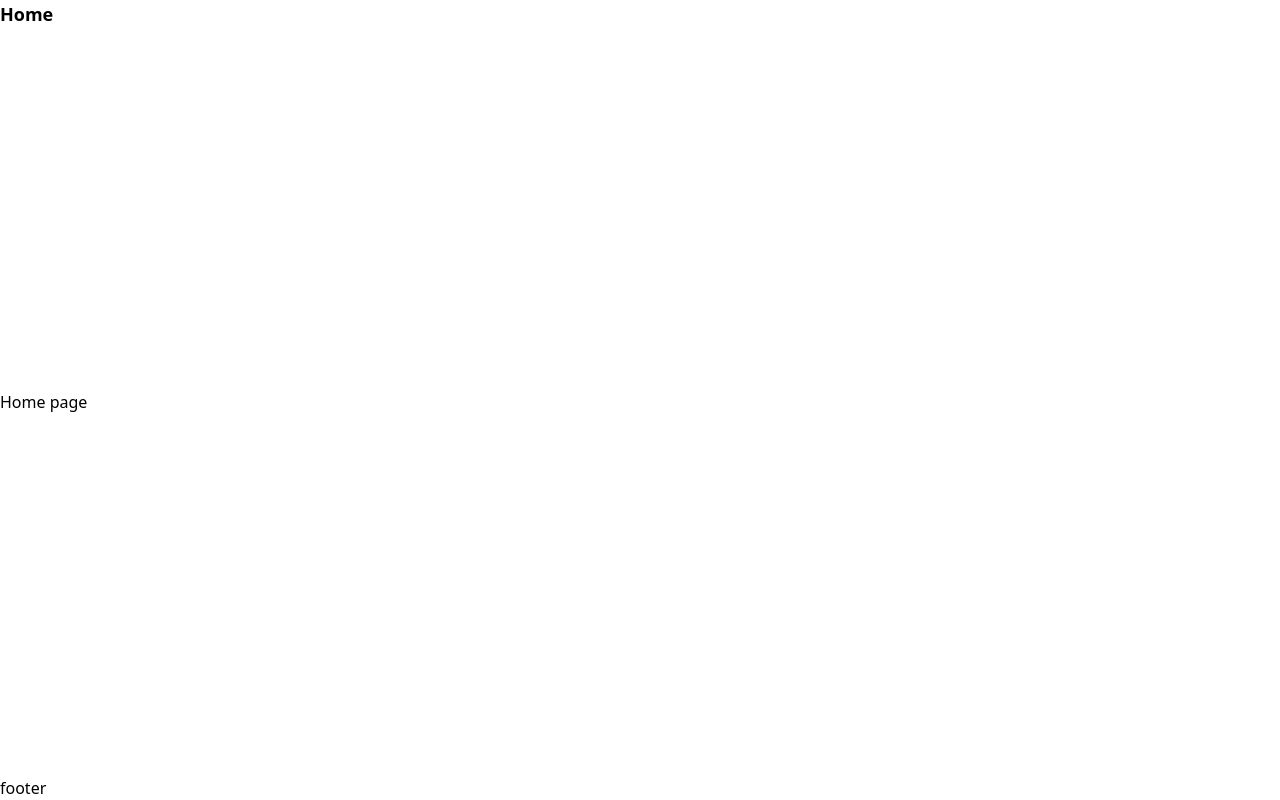
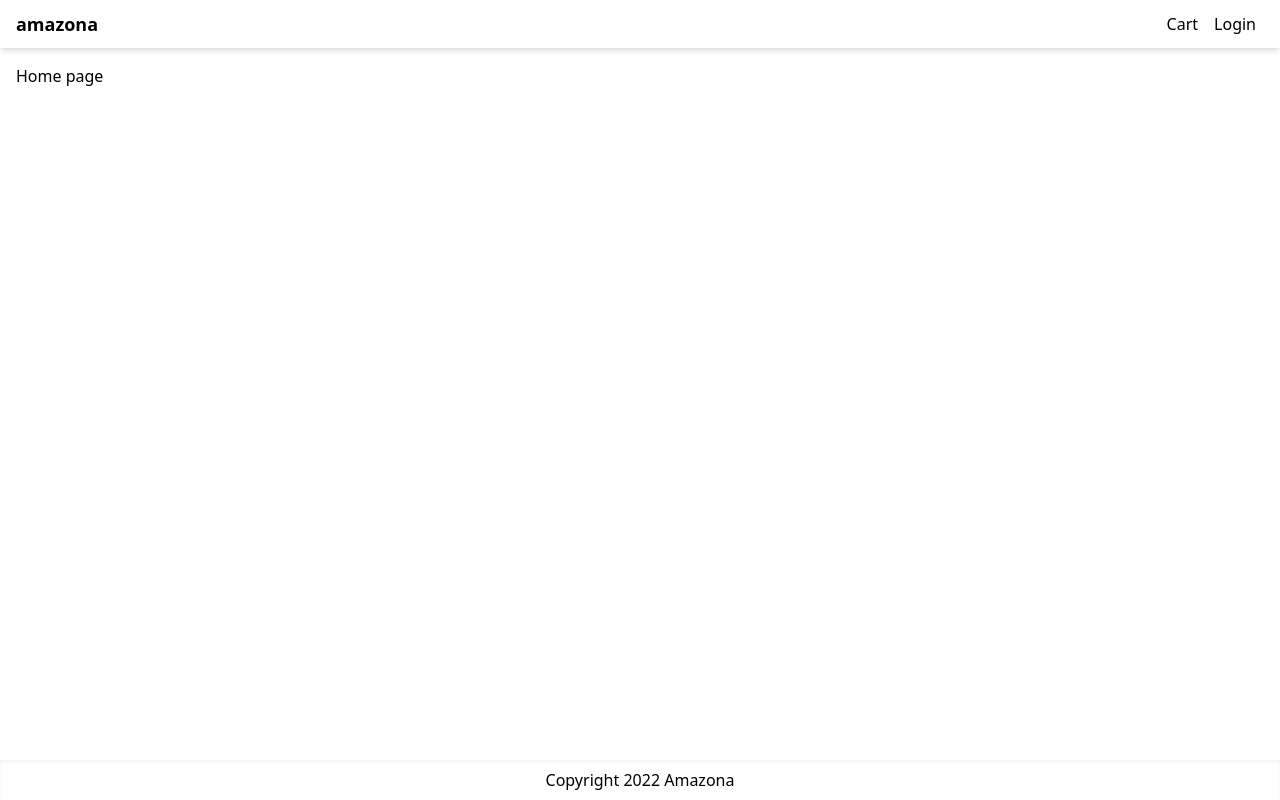
Before and after one commit to Yassmine2020/amazona, a Next.js app: page / in a window 1280 px wide. Built offline with nearby package versions, Linux system fonts and the light colour scheme.

Commit message:
Layout component

```diff
--- a/components/Layout.js
+++ b/components/Layout.js
@@ -10,17 +10,24 @@ export default function Layout({ title, children }) {
       </Head>
       <div className="flex min-h-screen flex-col justify-between">
         <header>
-          <nav>
-            {/* <Link href="/" className="text-lg font-bold">
+          <nav className="flex h-12 justify-between px-4 shadow-md items-center">
+            <Link href="/" className="text-lg font-bold">
               amazona
-            </Link> */}
-            <Link href="/">
-              <a className="text-lg font-bold">Home</a>
             </Link>
+            <div>
+              <Link href="/cart" className="p-2">
+                Cart
+              </Link>
+              <Link href="/login" className="p-2">
+                Login
+              </Link>
+            </div>
           </nav>
         </header>
-        <main>{children}</main>
-        <footer>footer</footer>
+        <main className="container m-auto mt-4 px-4">{children}</main>
+        <footer className="flex h-10 justify-center items-center shadow-inner">
+          Copyright 2022 Amazona
+        </footer>
       </div>
     </>
   );
```
